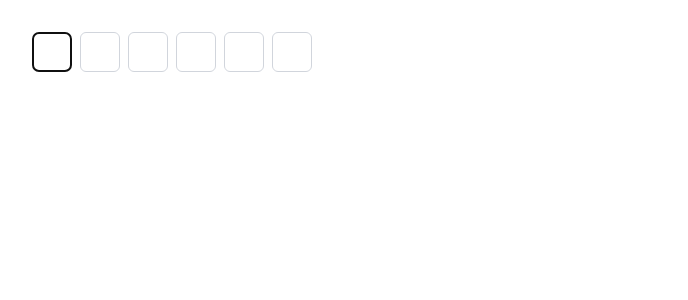
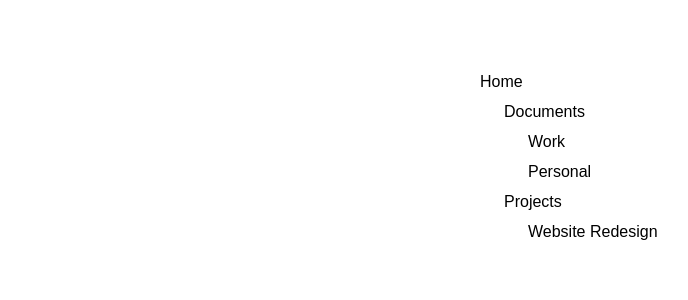
Before and after one commit to praveesh91/javscript-coding-questions, a React (Vite) app in the folder react/my-react-app/: page / in a window 1280 px wide. Shown: the top 300 px of the page, without its empty margins (0-688 px from the left). Built offline with nearby package versions, Linux system fonts and the light colour scheme.

Commit message:
add nested folder

```diff
--- a/react/my-react-app/src/App.jsx
+++ b/react/my-react-app/src/App.jsx
@@ -14,6 +14,7 @@ import Typeahead from "./components/autocomplete";
 import Poll from "./components/poll-widget";
 import ReactFeatures from "./components/react-features/ReactFeatures";
 import Otp from "./components/otp/Otp";
+import NestedFolders from "./components/nested-folder/NestedFolders";
 
 function App() {
   const { NotificationComponent, triggerNotification } = useNotification();
@@ -44,7 +45,8 @@ function App() {
       {/* <Typeahead /> */}
       {/* <Poll /> */}
       {/* <ReactFeatures /> */}
-      <Otp />
+      {/* <Otp /> */}
+      <NestedFolders />
     </>
   );
 }
--- /dev/null
+++ b/react/my-react-app/src/components/nested-folder/NestedFolders.jsx
@@ -0,0 +1,144 @@
+import React from "react";
+import { useState } from "react";
+
+const data = [
+  {
+    id: "1",
+    name: "Documents",
+    type: "folder",
+    children: [
+      {
+        id: "1-1",
+        name: "Work",
+        type: "folder",
+        children: [
+          {
+            id: "1-1-1",
+            name: "report.docx",
+            type: "file",
+            size: "2.3 MB",
+          },
+          {
+            id: "1-1-2",
+            name: "presentation.pptx",
+            type: "file",
+            size: "5.1 MB",
+          },
+        ],
+      },
+      {
+        id: "1-2",
+        name: "Personal",
+        type: "folder",
+        children: [
+          {
+            id: "1-2-1",
+            name: "resume.pdf",
+            type: "file",
+            size: "1.2 MB",
+          },
+          {
+            id: "1-2-2",
+            name: "photo.jpg",
+            type: "file",
+            size: "890 KB",
+          },
+        ],
+      },
+    ],
+  },
+  {
+    id: "2",
+    name: "Projects",
+    type: "folder",
+    children: [
+      {
+        id: "2-1",
+        name: "Website Redesign",
+        type: "folder",
+        children: [
+          {
+            id: "2-1-1",
+            name: "index.html",
+            type: "file",
+            size: "15 KB",
+          },
+          {
+            id: "2-1-2",
+            name: "styles.css",
+            type: "file",
+            size: "8 KB",
+          },
+          {
+            id: "2-1-3",
+            name: "assets",
+            type: "folder",
+            children: [
+              {
+                id: "2-1-3-1",
+                name: "logo.png",
+                type: "file",
+                size: "45 KB",
+              },
+            ],
+          },
+        ],
+      },
+    ],
+  },
+  {
+    id: "3",
+    name: "README.md",
+    type: "file",
+    size: "2 KB",
+  },
+];
+
+const NestedFolders = () => {
+  return (
+    <div className="p-8 max-w-sm mx-auto">
+      <ul>
+        <li className="my-1.5">
+          <span className="flex items-center gap-1.5">Home</span>
+          <ul className="pl-6">
+            {data.map(
+              (el) =>
+                el.type === "folder" && (
+                  <li className="my-1.5">
+                    <span className="flex items-center gap-1.5">{el.name}</span>
+                    <ul className="pl-6">
+                      {el.children.map((el) => (
+                        <Folder folder={el} />
+                      ))}
+                    </ul>
+                  </li>
+                )
+            )}
+          </ul>
+        </li>
+      </ul>
+    </div>
+  );
+};
+const Folder = ({ folder }) => {
+  const [isOpen, setIsOpen] = useState(false);
+
+  return (
+    <li className="my-1.5" onClick={() => setIsOpen(!isOpen)}>
+      {folder.type === "folder" && (
+        <span className="flex items-center gap-1.5">{folder.name}</span>
+      )}
+      {isOpen && (
+        <ul className="pl-6">
+          {folder.type === "folder" &&
+            folder.children.map((el) => <Folder folder={el} />)}
+          <span className="flex items-center gap-1.5">
+            {folder.type === "file" && folder.name}
+          </span>
+        </ul>
+      )}
+    </li>
+  );
+};
+
+export default NestedFolders;
```
